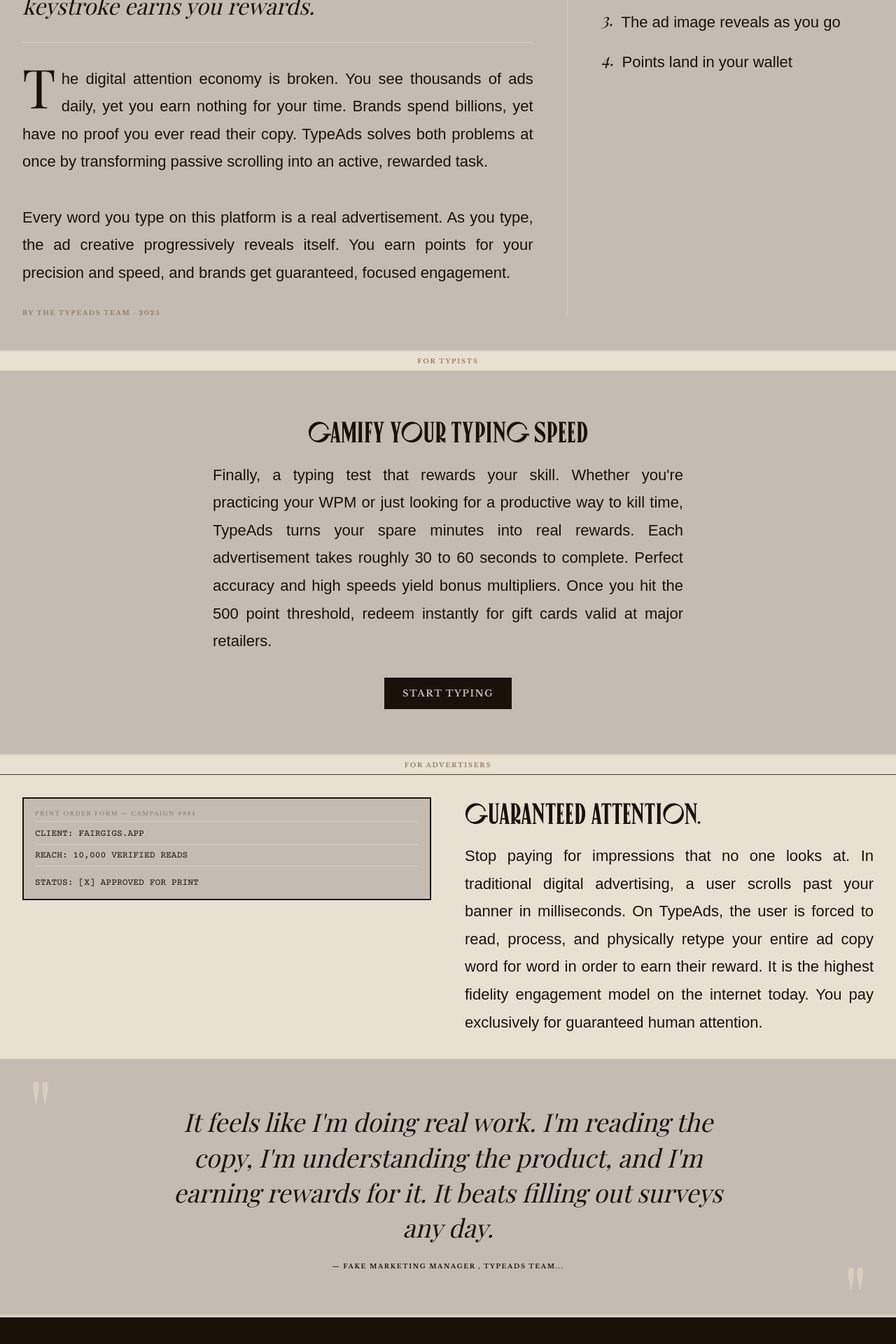
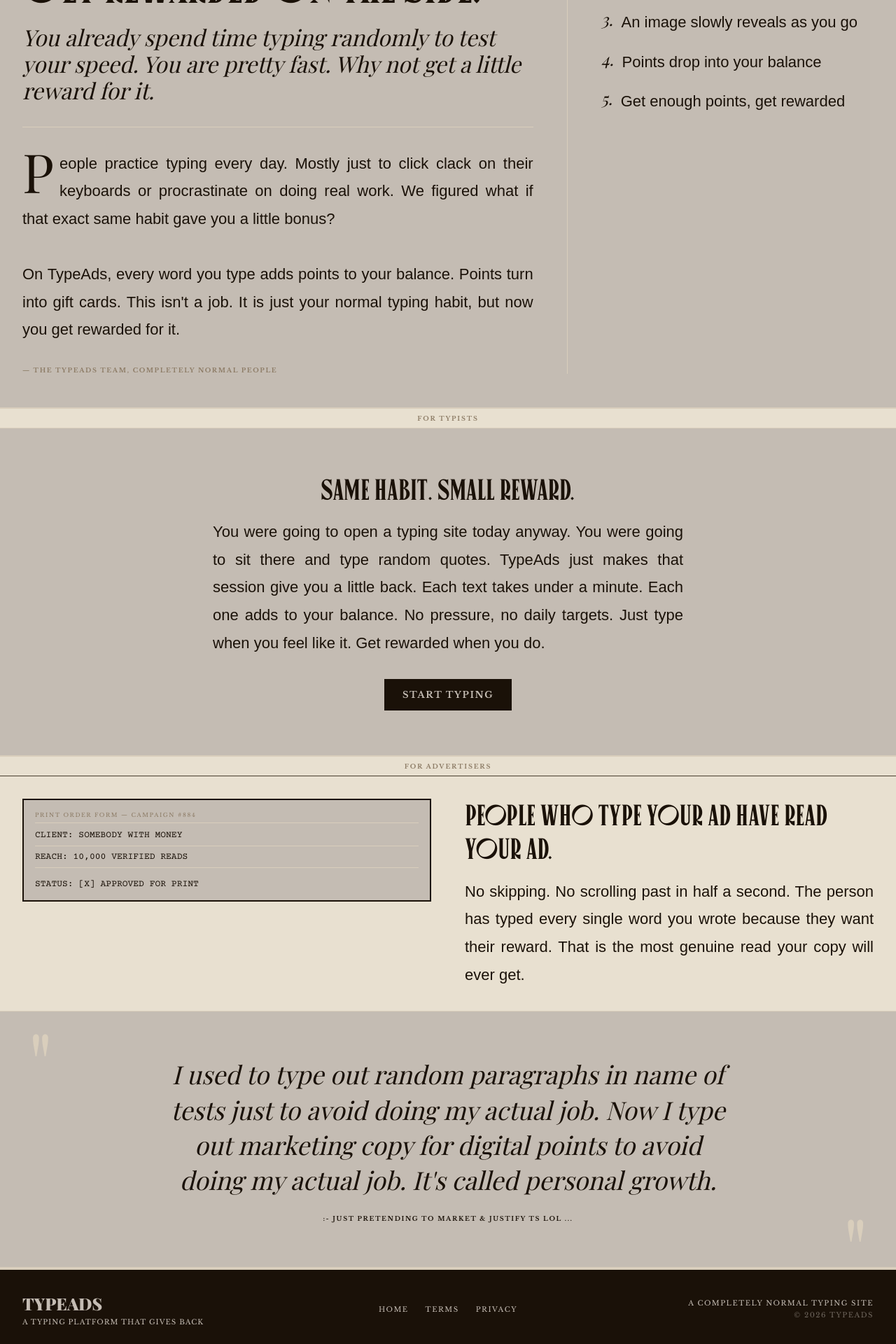
Before and after one commit to madanVedansh21/typeads, a Next.js app: page / in a window 1280 px wide. Shown: the part 280-2200 px from the top of the page at 70% size. Built offline with nearby package versions, Linux system fonts and the light colour scheme; no server answers; a web font is replaced by a local one.

Commit message:
trying to solve bugs man fk ts

```diff
--- a/src/app/globals.css
+++ b/src/app/globals.css
@@ -407,9 +407,9 @@
 }
 
 @keyframes throwWord {
-  0% { transform: translateY(-40px) scale(0.6) rotate(-5deg); opacity: 0; }
-  60% { transform: translateY(5px) scale(1.02) rotate(2deg); opacity: 1; }
-  100% { transform: translateY(0) scale(1) rotate(0deg); opacity: 1; }
+  0% { transform: translate(-15px, -75px) scale(0.4) rotate(-15deg); opacity: 0; }
+  50% { transform: translate(-5px, -15px) scale(1.1) rotate(5deg); opacity: 1; }
+  100% { transform: translate(0, 0) scale(1) rotate(0deg); opacity: 1; }
 }
 .wl-word.wl-active {
   border-bottom: 3px solid var(--stamp-navy);
--- a/src/app/page.tsx
+++ b/src/app/page.tsx
@@ -35,6 +35,7 @@
             alt="Sloth Mascot"
             width={52}
             height={52}
+            priority
             style={{ objectFit: "contain" }}
           />
           <div
@@ -103,14 +104,14 @@
               className="font-headline"
               style={{ fontSize: 72, marginBottom: 12 }}
             >
-              GET REWARDED TO TYPE ADS.
+              YOU TYPE ANYWAY. WHY NOT GET REWARDED ON THE SIDE.
             </h1>
             <h2
               className="font-subheadline"
               style={{ fontSize: 32, marginBottom: 32 }}
             >
-              The internet's first typing platform where every keystroke earns
-              you rewards.
+              You already spend time typing randomly to test your speed. You are
+              pretty fast. Why not get a little reward for it.
             </h2>
             <hr
               style={{
@@ -133,22 +134,19 @@
                   fontFamily: "var(--font-playfair)",
                 }}
               >
-                T
+                P
               </span>
-              he digital attention economy is broken. You see thousands of ads
-              daily, yet you earn nothing for your time. Brands spend billions,
-              yet have no proof you ever read their copy. TypeAds solves both
-              problems at once by transforming passive scrolling into an active,
-              rewarded task.
+              eople practice typing every day. Mostly just to click clack on
+              their keyboards or procrastinate on doing real work. We figured
+              what if that exact same habit gave you a little bonus?
               <br />
               <br />
-              Every word you type on this platform is a real advertisement. As
-              you type, the ad creative progressively reveals itself. You earn
-              points for your precision and speed, and brands get guaranteed,
-              focused engagement.
+              On TypeAds, every word you type adds points to your balance.
+              Points turn into gift cards. This isn't a job. It is just your
+              normal typing habit, but now you get rewarded for it.
             </div>
             <div className="label-sm" style={{ marginTop: 32 }}>
-              BY THE TYPEADS TEAM · 2025
+              — The TypeAds Team, completely normal people
             </div>
           </div>
 
@@ -175,10 +173,11 @@
               }}
             >
               {[
-                "Brand submits ad copy",
-                "You type it word by word",
-                "The ad image reveals as you go",
-                "Points land in your wallet",
+                "Pick a piece of text from the queue",
+                "Type it out, word by word",
+                "An image slowly reveals as you go",
+                "Points drop into your balance",
+                "Get enough points, get rewarded",
               ].map((step, i) => (
                 <div key={i} style={{ display: "flex", gap: 12 }}>
                   <span
@@ -217,7 +216,7 @@
               className="font-headline"
               style={{ fontSize: 42, marginBottom: 16, textAlign: "center" }}
             >
-              Gamify Your Typing Speed
+              SAME HABIT. SMALL REWARD.
             </h2>
             <div
               className="font-body"
@@ -228,13 +227,11 @@
                 lineHeight: 1.8,
               }}
             >
-              Finally, a typing test that rewards your skill. Whether you're
-              practicing your WPM or just looking for a productive way to kill
-              time, TypeAds turns your spare minutes into real rewards. Each
-              advertisement takes roughly 30 to 60 seconds to complete. Perfect
-              accuracy and high speeds yield bonus multipliers. Once you hit the
-              500 point threshold, redeem instantly for gift cards valid at
-              major retailers.
+              You were going to open a typing site today anyway. You were going
+              to sit there and type random quotes. TypeAds just makes that
+              session give you a little back. Each text takes under a minute.
+              Each one adds to your balance. No pressure, no daily targets. Just
+              type when you feel like it. Get rewarded when you do.
             </div>
             <div style={{ textAlign: "center" }}>
               <Link
@@ -291,7 +288,7 @@
                       marginBottom: 8,
                     }}
                   >
-                    CLIENT: FAIRGIGS.APP
+                    CLIENT: SOMEBODY WITH MONEY
                   </p>
                   <p
                     style={{
@@ -313,19 +310,15 @@
                 className="font-headline"
                 style={{ fontSize: 42, marginBottom: 16 }}
               >
-                Guaranteed Attention.
+                PEOPLE WHO TYPE YOUR AD HAVE READ YOUR AD.
               </h2>
               <div
                 className="font-body"
                 style={{ textAlign: "justify", fontSize: 22, lineHeight: 1.8 }}
               >
-                Stop paying for impressions that no one looks at. In traditional
-                digital advertising, a user scrolls past your banner in
-                milliseconds. On TypeAds, the user is forced to read, process,
-                and physically retype your entire ad copy word for word in order
-                to earn their reward. It is the highest fidelity engagement
-                model on the internet today. You pay exclusively for guaranteed
-                human attention.
+                No skipping. No scrolling past in half a second. The person has
+                typed every single word you wrote because they want their
+                reward. That is the most genuine read your copy will ever get.
               </div>
             </div>
           </div>
@@ -365,15 +358,15 @@
               lineHeight: 1.4,
             }}
           >
-            It feels like I'm doing real work. I'm reading the copy, I'm
-            understanding the product, and I'm earning rewards for it. It beats
-            filling out surveys any day.
+            I used to type out random paragraphs in name of tests just to avoid
+            doing my actual job. Now I type out marketing copy for digital
+            points to avoid doing my actual job. It's called personal growth.
           </div>
           <div
             className="label-sm"
             style={{ marginTop: 24, color: "var(--ink)" }}
           >
-            — fake marketing manager , typeads team...
+            :- just pretending to market & justify ts lol ...
           </div>
           <span
             style={{
@@ -428,7 +421,7 @@
                 letterSpacing: "0.1em",
               }}
             >
-              TYPEADS.FAIRGIGS.APP
+              A TYPING PLATFORM THAT GIVES BACK
             </div>
           </div>
           <div style={{ display: "flex", gap: 24, justifyContent: "center" }}>
@@ -457,7 +450,7 @@
               letterSpacing: "0.15em",
             }}
           >
-            A FAIRGIGS PRODUCT
+            A COMPLETELY NORMAL TYPING SITE
             <br />
             <span
               style={{ opacity: 0.5, marginTop: 4, display: "inline-block" }}
```
Also changed, not shown: src/components/typing/TypingInterface.tsx (+33 -24 lines).
